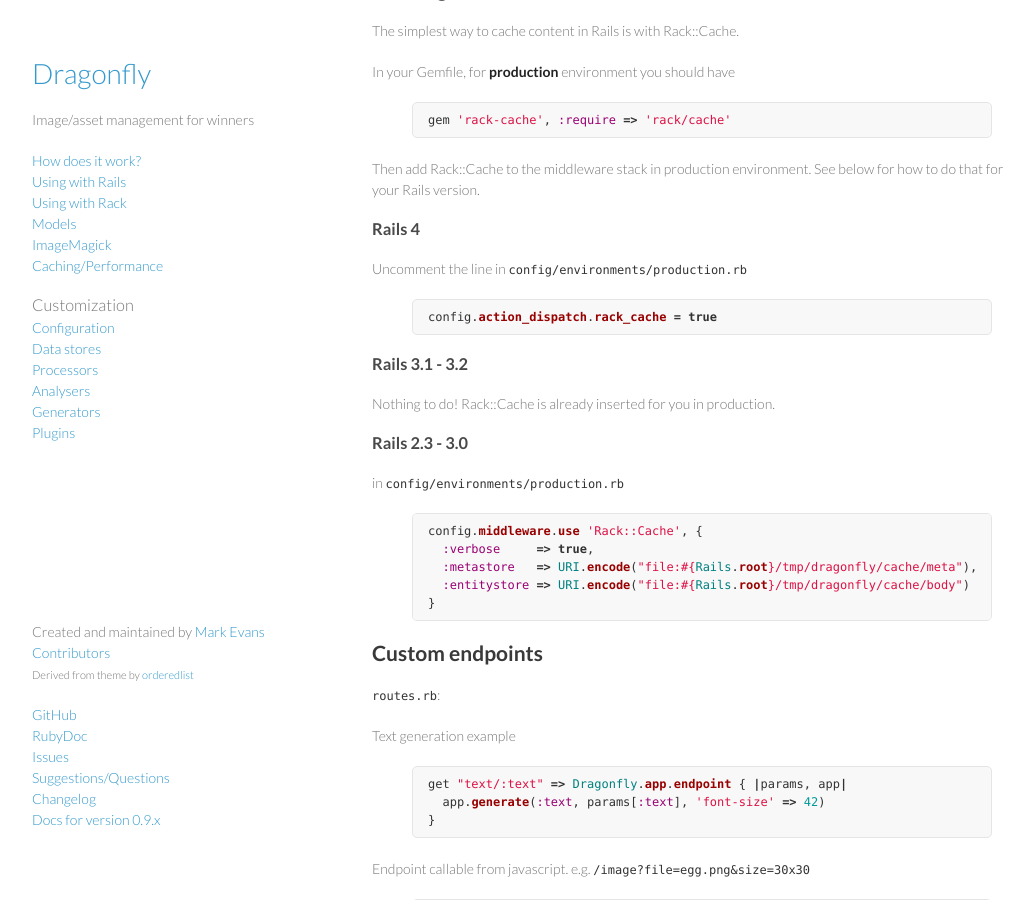
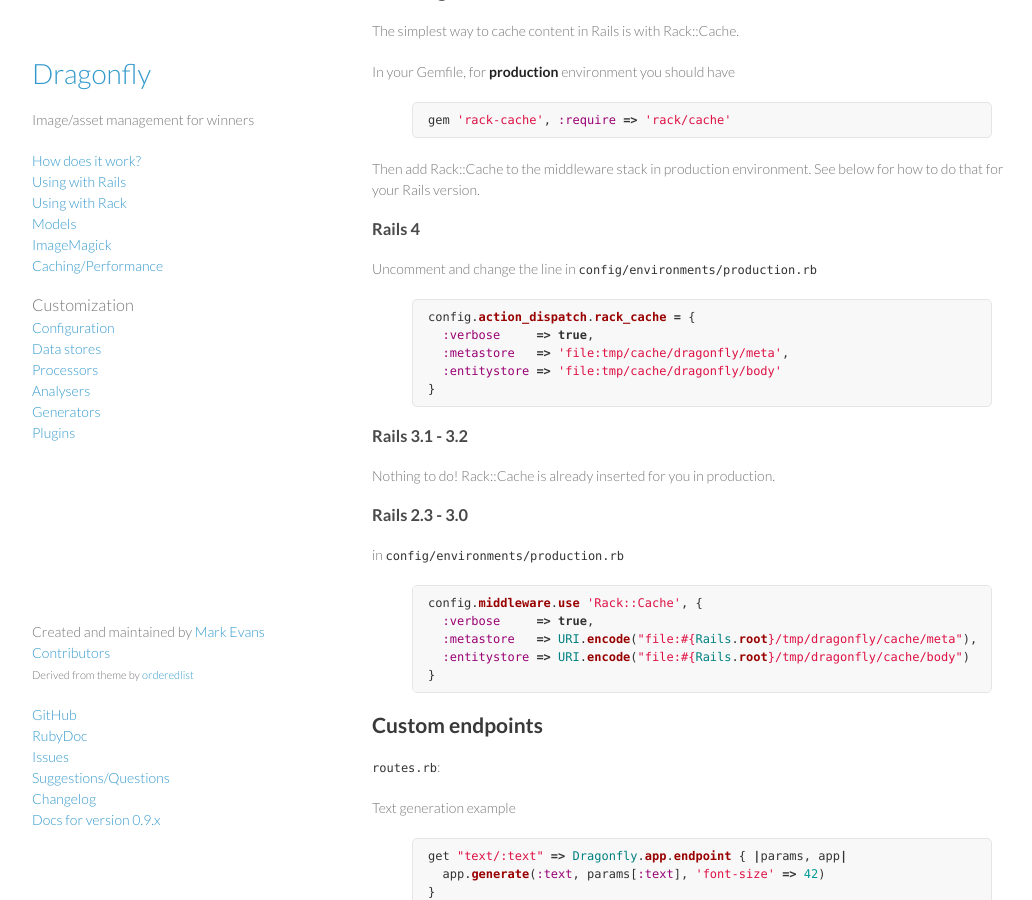
Before and after one commit to brendon/dragonfly-docs, a Jekyll site: the page built from _posts/0000-01-02-rails.md, in a window 1280 px wide and 900 px high, scrolled down 1186 px. Shown: the whole window, without its empty margins (108-1140 px from the left). Built offline with Jekyll 4.4.1, drawn with Linux system fonts in a browser that asks for light colours; Markdown is read by kramdown in place of the engine named in the settings.

Commit message:
Properly enable rack_cache to support X-Accel-Redirect
There is an issue where if one only turns on rack-cache and doesn't configure it to use file based caching, then it won't pass a `body` up the middleware stack that responds to `to_path`. If that happens, `rack-sendfile` won't invoke, and all X-Sendfile / X-Accel-Redirect functionality will silently fail. See:

https://github.com/rack/rack/blob/master/lib/rack/sendfile.rb#L112

I'm pretty sure this applies to Rails 3.1 and 3.2 but can't test it easily so I've left that part as-is.

```diff
--- a/_posts/0000-01-02-rails.md
+++ b/_posts/0000-01-02-rails.md
@@ -70,9 +70,13 @@ gem 'rack-cache', :require => 'rack/cache'
 Then add Rack::Cache to the middleware stack in production environment. See below for how to do that for your Rails version.
 
 ### Rails 4
-Uncomment the line in `config/environments/production.rb`
+Uncomment and change the line in `config/environments/production.rb`
 {% highlight ruby %}
-config.action_dispatch.rack_cache = true
+config.action_dispatch.rack_cache = {
+  :verbose     => true,
+  :metastore   => 'file:tmp/cache/dragonfly/meta',
+  :entitystore => 'file:tmp/cache/dragonfly/body'
+}
 {% endhighlight %}
 
 ### Rails 3.1 - 3.2
```
